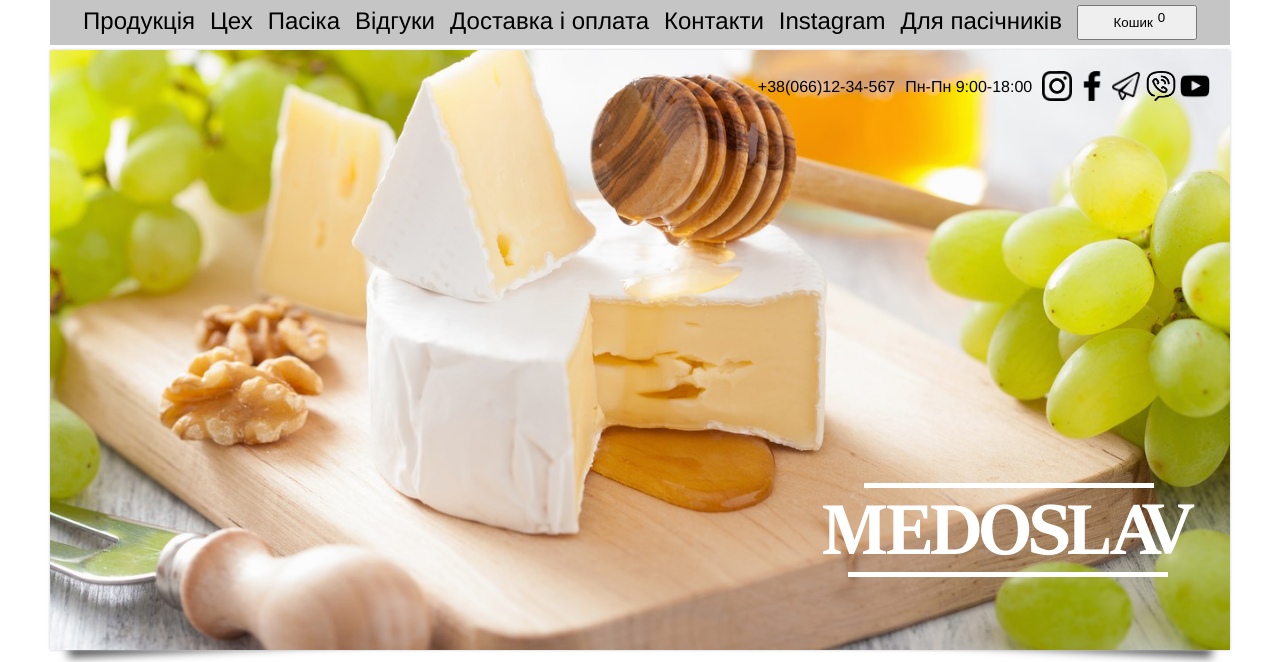
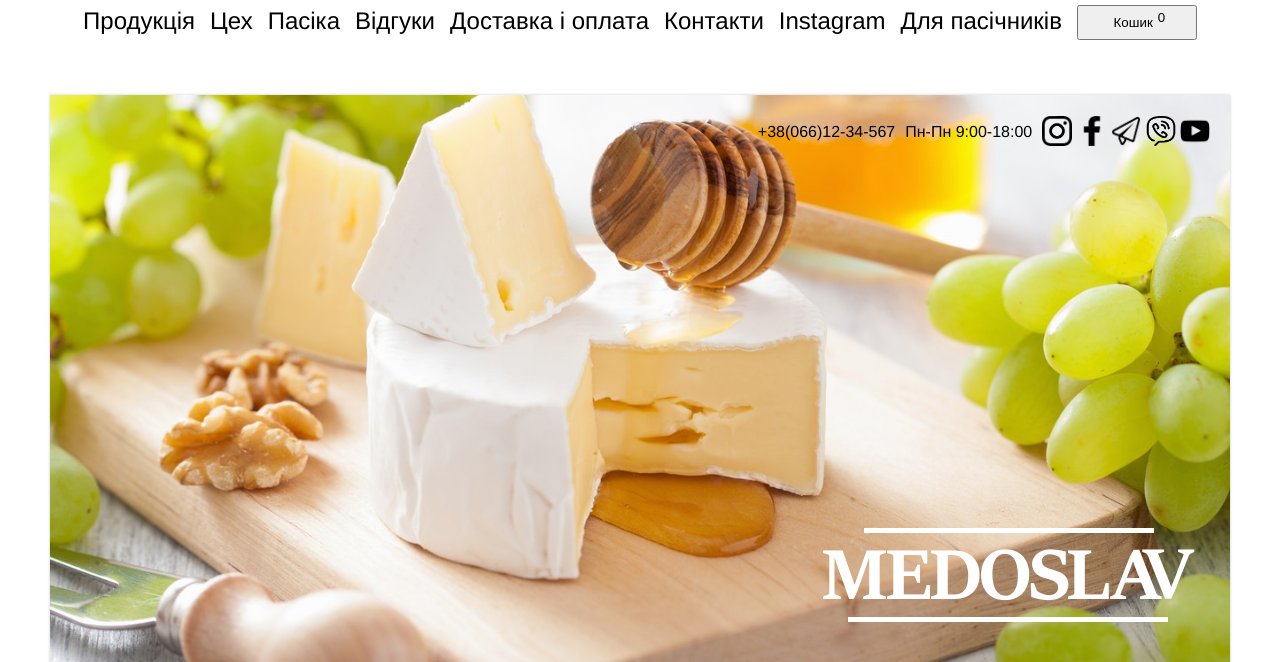
Before and after one commit to yaroslavtk/medoslav, a plain HTML site: page index.html in a window 1280 px wide. Shown: the top 662 px of the page. Drawn offline with nearby package versions, Linux system fonts and the light colour scheme; a web font is replaced by a local one.

Commit message:
Update style.css

```diff
--- a/css/style.css
+++ b/css/style.css
@@ -100,16 +100,6 @@ h2 {
 
 .top-bin:hover {
     transform: scale(1.1);
-}
-
-.top-header {
-    position: fixed;
-    right: 0;
-    top: 0;
-    left: 0;
-    background-color: #c5c5c5;
-    z-index: 10;
-    padding: 0;
 }
 
 .top-navigation {
```
